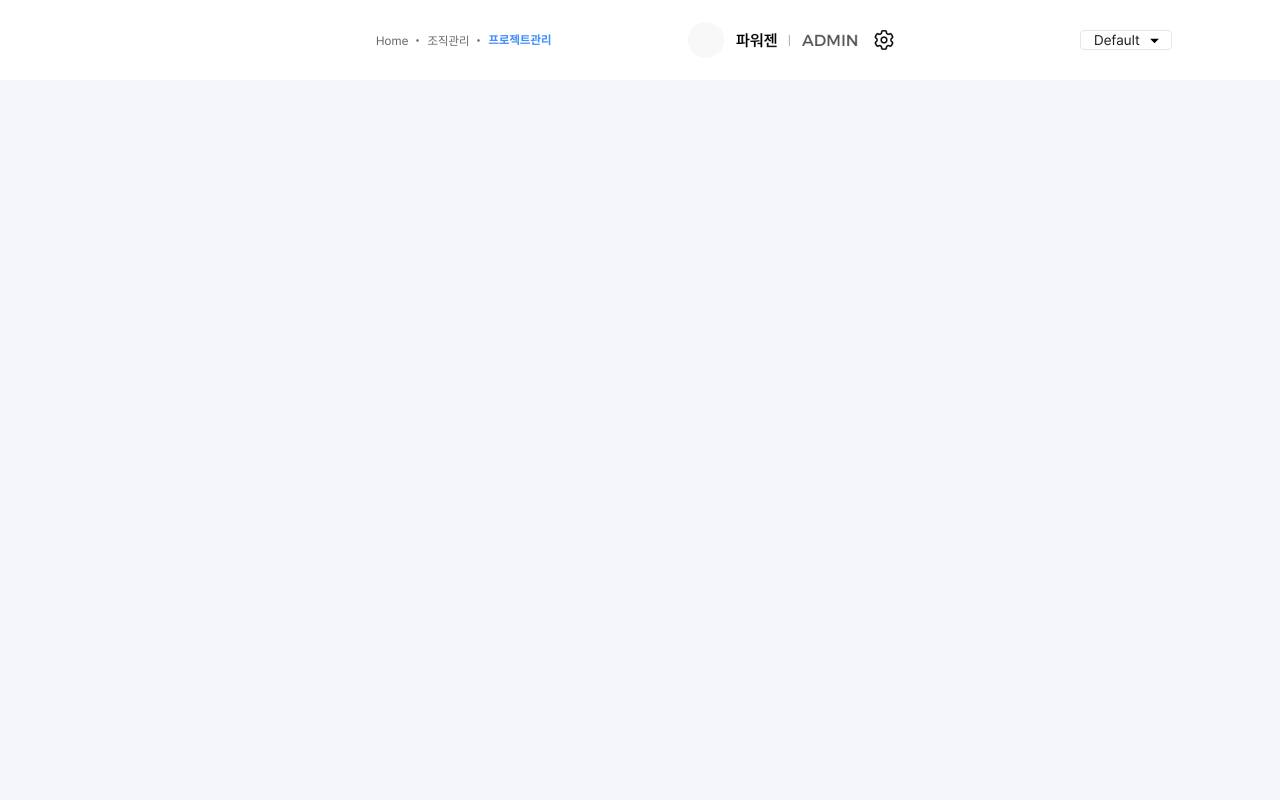
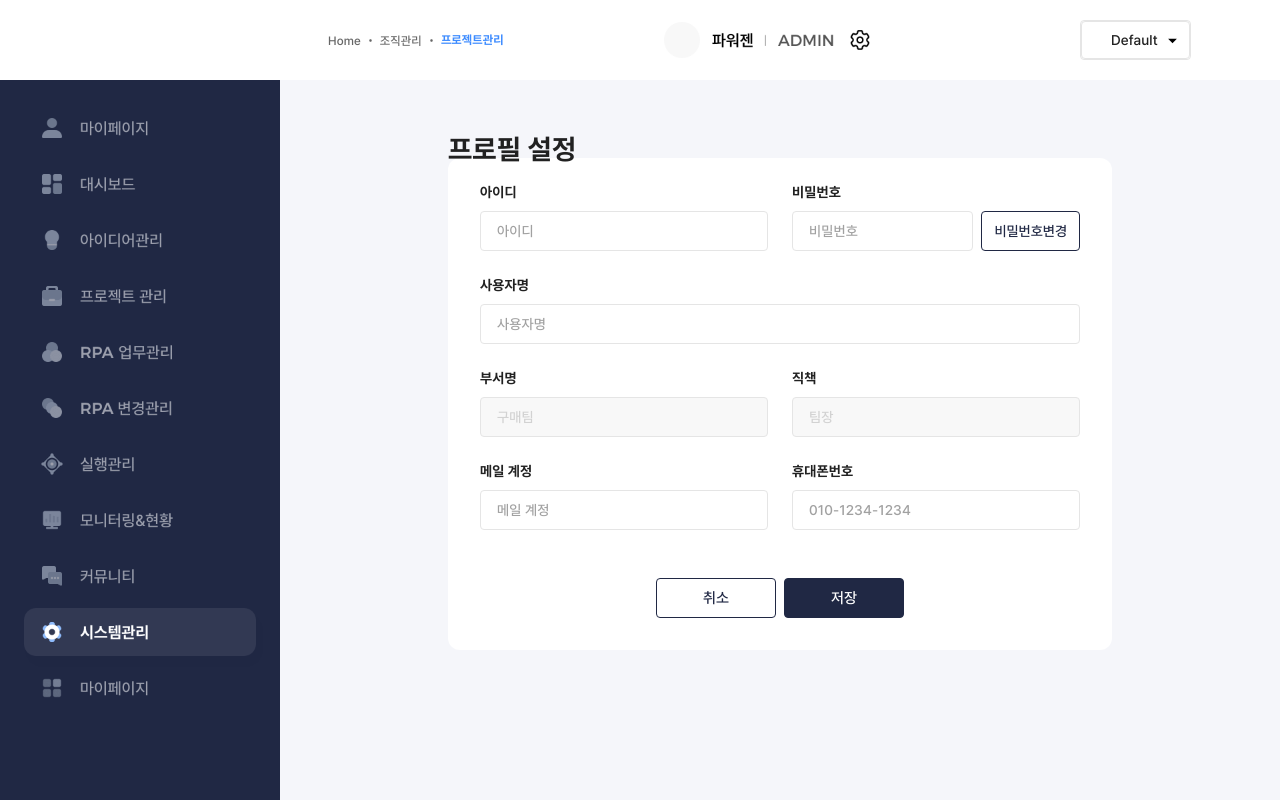
Before and after one commit to myommyo/power, a React (Create React App) app: page /sub09 in a window 1280 px wide. Shown: the top 800 px of the page. Built offline with nearby package versions, Linux system fonts and the light colour scheme; what react-accessible-treeview would draw is missing.

Commit message:
Sub09에서 header 지운거

```diff
--- a/src/App.js
+++ b/src/App.js
@@ -1,4 +1,4 @@
-import React, {useState} from "react";
+import React, { useState } from "react";
 import CssBaseline from "@mui/material/CssBaseline";
 import { BrowserRouter, Route, Routes } from "react-router-dom";
 import { ThemeProvider } from "@mui/material/styles";
@@ -19,6 +19,7 @@ import Sub01 from "./pages/Sub01";
 import Sub04 from "./pages/Sub04";
 import Sub05 from "./pages/Sub05";
 import Sub06 from "./pages/Sub06";
+import Sub09 from "./pages/Sub09";
 
 const themeArray = [
   {
@@ -35,18 +36,12 @@ const themeArray = [
   },
 ];
 export default function App() {
-  const [selectedThemeName, setSelectedThemeName] = useState(
-    Cookies.get("selectedThemeName") || "Default"
-  );
-  const [selectedTheme, setSelectedTheme] = useState(
-    themeArray.find((theme) => theme.name === selectedThemeName).themeName
-  );
+  const [selectedThemeName, setSelectedThemeName] = useState(Cookies.get("selectedThemeName") || "Default");
+  const [selectedTheme, setSelectedTheme] = useState(themeArray.find((theme) => theme.name === selectedThemeName).themeName);
   const handleChange = (event) => {
     const newThemeName = event.target.value;
     setSelectedThemeName(newThemeName);
-    setSelectedTheme(
-      themeArray.find((theme) => theme.name === newThemeName).themeName
-    );
+    setSelectedTheme(themeArray.find((theme) => theme.name === newThemeName).themeName);
     Cookies.set("selectedThemeName", newThemeName, {
       expires: 365,
       sameSite: "None",
@@ -55,13 +50,7 @@ export default function App() {
   };
   return (
     <ThemeProvider theme={selectedTheme}>
-      <Appbar
-        setSelectedTheme={setSelectedTheme}
-        handleChange={handleChange}
-        selectedTheme={selectedTheme}
-        selectedThemeName={selectedThemeName}
-        themeArray={themeArray}
-      />
+      <Appbar setSelectedTheme={setSelectedTheme} handleChange={handleChange} selectedTheme={selectedTheme} selectedThemeName={selectedThemeName} themeArray={themeArray} />
       <CssBaseline />
       <BrowserRouter>
         <div className="App">
@@ -72,6 +61,7 @@ export default function App() {
             <Route path="/sub04" element={<Sub04 />} />
             <Route path="/sub05" element={<Sub05 />} />
             <Route path="/sub06" element={<Sub06 />} />
+            <Route path="/sub09" element={<Sub09 />} />
           </Routes>
         </div>
       </BrowserRouter>
--- a/src/Themes/theme.js
+++ b/src/Themes/theme.js
@@ -6,6 +6,7 @@ import green from "@mui/material/colors/green";
 import lightBlue from "@mui/material/colors/lightBlue";
 import "../App.css";
 const baseTheme = createTheme({
+  spacing: 4,
   palette: {
     mode: "light",
     primary: {
@@ -65,23 +66,23 @@ const baseTheme = createTheme({
       styleOverrides: {
         outlined: {
           color: "#000",
+          backgroundColor: "#fff",
         },
-
         root: ({ ownerState }) => {
           switch (ownerState.variant) {
             case "contained":
               return {
                 "&.Mui-disabled": {
-                  background: "#f3f3f3",
-                  color: "red",
+                  background: "#e9eaf2",
+                  color: "#c8cbd3",
                 },
               };
             case "outlined":
               return {
                 "&.Mui-disabled": {
-                  background: "#e9e9e9",
-                  color: "#c7c7c7",
-                  borderColor: "#e4e4e4",
+                  background: "#fff",
+                  color: "#c8cbd3",
+                  borderColor: "#c8cbd3",
                 },
               };
             default:
@@ -91,13 +92,17 @@ const baseTheme = createTheme({
       },
       variants: [
         {
-          props: { variant: "test" },
+          props: { size: "icon" },
           style: {
-            color: "red",
-            fontSize: 80,
-            fontWeight: 800,
-            textShadow: "2px 2px black",
+            borderRadius: "8px",
           },
+          // props: { variant: "test" },
+          // style: {
+          //   color: 'red',
+          //   fontSize: 80,
+          //   fontWeight: 800,
+          //   textShadow: "2px 2px black"
+          // }
         },
       ],
       defaultProps: {
@@ -108,11 +113,64 @@ const baseTheme = createTheme({
           textTransform: "none",
           fontSize: "15px",
           height: "40px",
-          borderRadius: "8px",
+          // borderRadius: '8px',
           textAlign: "center",
-          fontWeight: "500",
+          fontWeight: 500,
         },
       },
+    },
+    MuiPaper: {
+      defaultProps: {
+        elevation: 0,
+        style: {
+          boxShadow: "none",
+          textTransform: "none",
+          borderRadius: "12px",
+        },
+      },
+    },
+    MuiInputBase: {
+      defaultProps: {
+        style: {
+          paddingLeft: 16,
+          minHeight: 40,
+          border: "1px solid #e5e5e5",
+          borderRadius: "4px",
+        },
+      },
+    },
+    MuiSelect: {
+      styleOverrides: {
+        defaultProps: {
+          disableElevation: true,
+          style: {
+            boxShadow: "none",
+            textTransform: "none",
+            textAlign: "center",
+            fontWeight: 700,
+          },
+        },
+      },
+    },
+  },
+  typography: {
+    // fontFamily : {
+    //   fontFamily : {fontPre},
+    // },
+    sectionTitle: {
+      fontSize: "28px",
+      fontWeight: 700,
+    },
+    searchLabel: {
+      fontSize: "14px",
+      fontWeight: 700,
+    },
+    subtitle1: {
+      fontSize: "20px",
+      fontWeight: 700,
+    },
+    body1: {
+      fontWeight: 500,
     },
   },
 });
--- a/src/components/Buttons.js
+++ b/src/components/Buttons.js
@@ -14,6 +14,7 @@ const variStyles = css`
       font-size: 14px;
       border-radius: 4px;
       padding: 0 12px;
+      flex-shrink: 0;
     `}
 `;
 
--- a/src/pages/Home.js
+++ b/src/pages/Home.js
@@ -20,6 +20,7 @@ export default function Home() {
             <Link to={"/sub04"}>Sub04</Link>
             <Link to={"/sub05"}>Sub05</Link>
             <Link to={"/sub06"}>Sub06</Link>
+            <Link to={"/sub09"}>Sub09</Link>
           </Stack>
 
           <div>Home 페이지 입니다.</div>
--- /dev/null
+++ b/src/pages/Sub09.js
@@ -0,0 +1,114 @@
+import * as React from "react";
+import { Box, Paper, Stack, Typography, Grid } from "@mui/material";
+
+import SideBar from "../components/SideBar";
+
+import { styled } from "@mui/material/styles";
+import { TextField } from "@mui/material";
+import Buttons from "../components/Buttons";
+
+const StyledTextField = styled(TextField, {
+  name: "StyledTextField",
+})({
+  "& .MuiInputBase-root": {
+    paddingLeft: 16,
+    height: 40,
+    border: "1px solid #e5e5e5",
+    borderRadius: "4px",
+  },
+  "& .Mui-focused": {
+    borderColor: "#202844 !important",
+  },
+  "& .Mui-disabled": {
+    backgroundColor: "#f8f8f8",
+    borderColor: "#e5e5e5",
+    color: "#999",
+  },
+  "& .Mui-readOnly": {
+    backgroundColor: "#f8f8f8",
+    borderColor: "#e5e5e5",
+    color: "#000",
+    pointerEvents: "none",
+  },
+});
+
+export default function Sub09() {
+  return (
+    <>
+      <Stack direction="row">
+        <SideBar />
+        <Box sx={{ p: 12, width: "760px", mt: 20, mx: "auto" }}>
+          <Stack direction="row" justifyContent="space-between" alignItems="center">
+            <div>
+              <Typography variant="sectionTitle">프로필 설정</Typography>
+            </div>
+          </Stack>
+
+          <Paper sx={{ mt: 3, px: 8, pb: 8 }}>
+            <Grid container spacing={6}>
+              <Grid item xs={6}>
+                <Box sx={{ mb: 2 }}>
+                  <Typography variant="searchLabel">아이디</Typography>
+                </Box>
+                <StyledTextField variant="standard" placeholder="아이디" fullWidth />
+              </Grid>
+              <Grid item xs={6}>
+                <Box sx={{ mb: 2 }}>
+                  <Typography variant="searchLabel">비밀번호</Typography>
+                </Box>
+                <Stack direction="row" justifyContent="center" alignItems="center" spacing={2}>
+                  <StyledTextField variant="standard" placeholder="비밀번호" fullWidth />
+                  <Buttons outlined variant="etc">
+                    비밀번호변경
+                  </Buttons>
+                </Stack>
+              </Grid>
+              <Grid item xs={12}>
+                <Box sx={{ mb: 2 }}>
+                  <Typography variant="searchLabel">사용자명</Typography>
+                </Box>
+                <StyledTextField variant="standard" placeholder="사용자명" fullWidth />
+              </Grid>
+              <Grid item xs={6}>
+                <Box sx={{ mb: 2 }}>
+                  <Typography variant="searchLabel">부서명</Typography>
+                </Box>
+                <StyledTextField variant="standard" disabled placeholder="구매팀" fullWidth />
+              </Grid>
+              <Grid item xs={6}>
+                <Box sx={{ mb: 2 }}>
+                  <Typography variant="searchLabel">직책</Typography>
+                </Box>
+                <Stack direction="row" justifyContent="center" alignItems="center" spacing={2}>
+                  <StyledTextField variant="standard" disabled placeholder="팀장" fullWidth />
+                </Stack>
+              </Grid>
+              <Grid item xs={6}>
+                <Box sx={{ mb: 2 }}>
+                  <Typography variant="searchLabel">메일 계정</Typography>
+                </Box>
+                <StyledTextField variant="standard" placeholder="메일 계정" fullWidth />
+              </Grid>
+              <Grid item xs={6}>
+                <Box sx={{ mb: 2 }}>
+                  <Typography variant="searchLabel">휴대폰번호</Typography>
+                </Box>
+                <Stack direction="row" justifyContent="center" alignItems="center" spacing={2}>
+                  <StyledTextField variant="standard" placeholder="010-1234-1234" fullWidth />
+                </Stack>
+              </Grid>
+            </Grid>
+            <Stack direction="row" justifyContent="center" alignItems="center" spacing={2} sx={{ mt: 12 }}>
+              <Buttons outlined variant="text">
+                취소
+              </Buttons>
+              <Buttons primary variant="text">
+                저장
+              </Buttons>
+            </Stack>
+          </Paper>
+        </Box>
+      </Stack>
+    </>
+  );
+}
```
Also changed, not shown: 1 other file (tests, documents, lock files or other folders).
